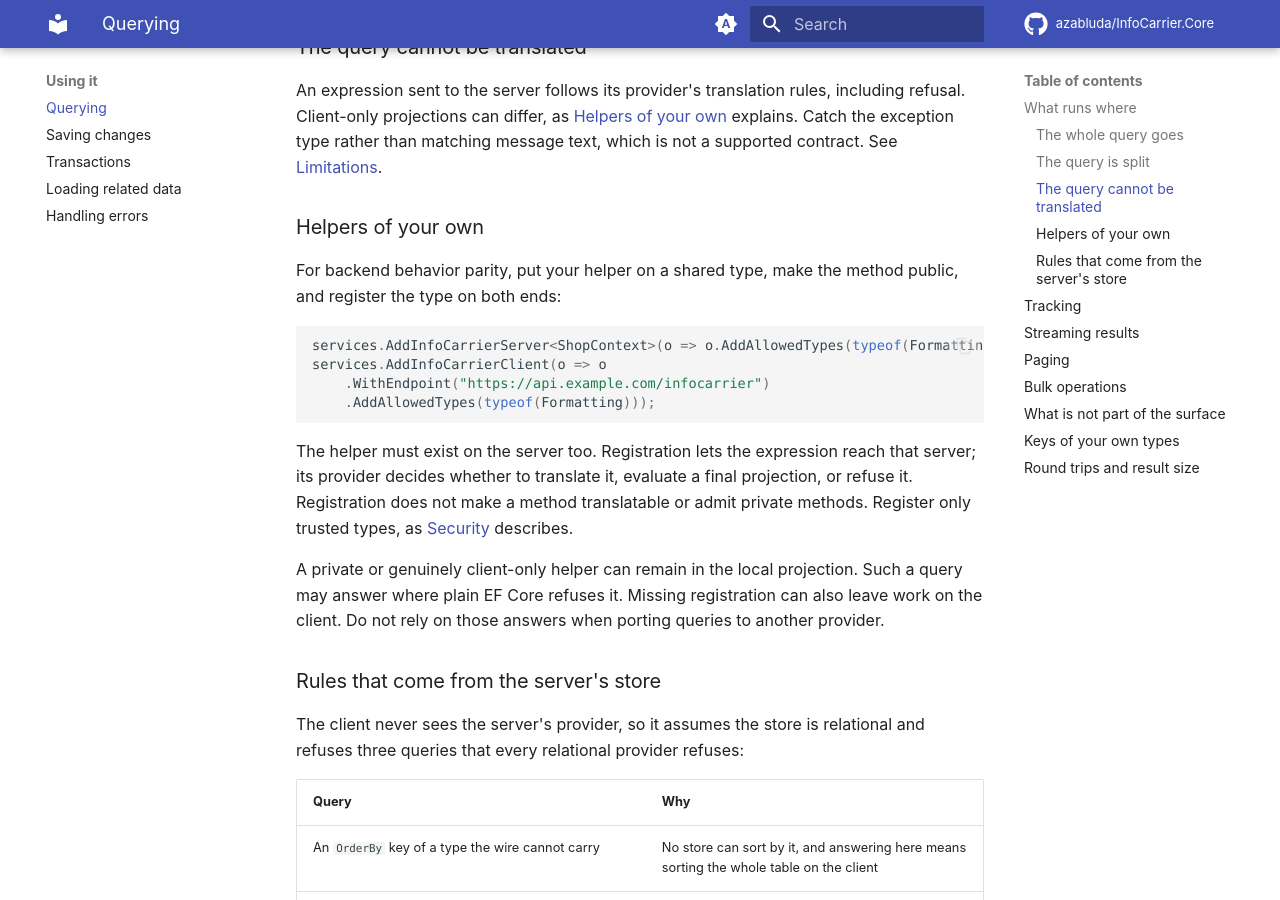
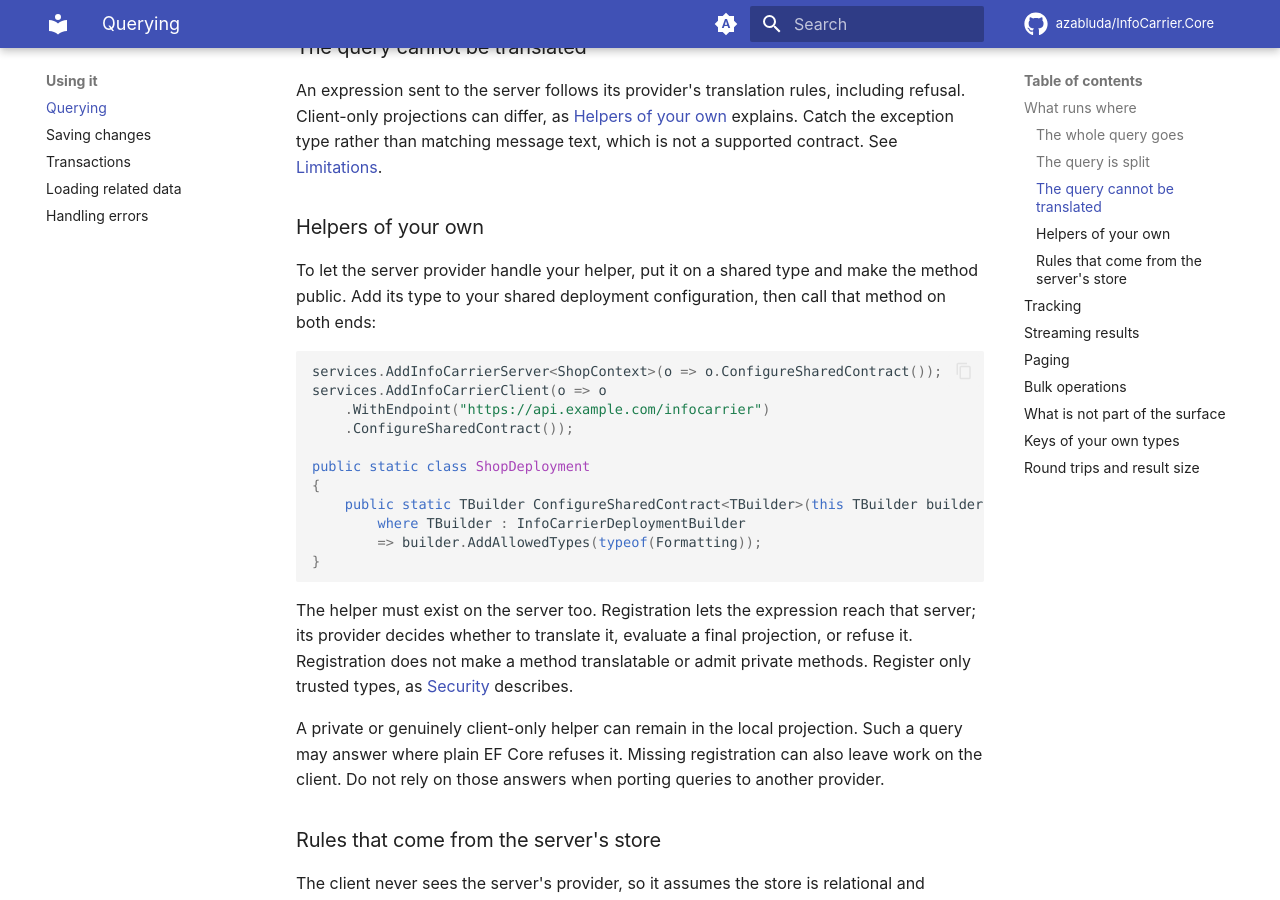
Before and after one commit to azabluda/InfoCarrier.Core, an MkDocs documentation site: the page built from website/docs/guide/querying.md, in a window 1280 px wide and 900 px high, scrolled down 1363 px. Built offline with MkDocs 1.6.1 and Material for MkDocs 9.7.7, drawn with Linux system fonts in a browser that asks for light colours; comment, search, counter and statistics services are not loaded.

Commit message:
Use shared deployment configuration in helper guidance

````diff
--- a/website/docs/guide/querying.md
+++ b/website/docs/guide/querying.md
@@ -66,14 +66,21 @@ See [Limitations](../limitations.md).
 
 ### Helpers of your own
 
-For backend behavior parity, put your helper on a shared type, make the method public, and register
-the type on both ends:
+To let the server provider handle your helper, put it on a shared type and make the method public.
+Add its type to your shared deployment configuration, then call that method on both ends:
 
 ```csharp
-services.AddInfoCarrierServer<ShopContext>(o => o.AddAllowedTypes(typeof(Formatting)));
+services.AddInfoCarrierServer<ShopContext>(o => o.ConfigureSharedContract());
 services.AddInfoCarrierClient(o => o
     .WithEndpoint("https://api.example.com/infocarrier")
-    .AddAllowedTypes(typeof(Formatting)));
+    .ConfigureSharedContract());
+
+public static class ShopDeployment
+{
+    public static TBuilder ConfigureSharedContract<TBuilder>(this TBuilder builder)
+        where TBuilder : InfoCarrierDeploymentBuilder
+        => builder.AddAllowedTypes(typeof(Formatting));
+}
 ```
 
 The helper must exist on the server too. Registration lets the expression reach that server;
````
